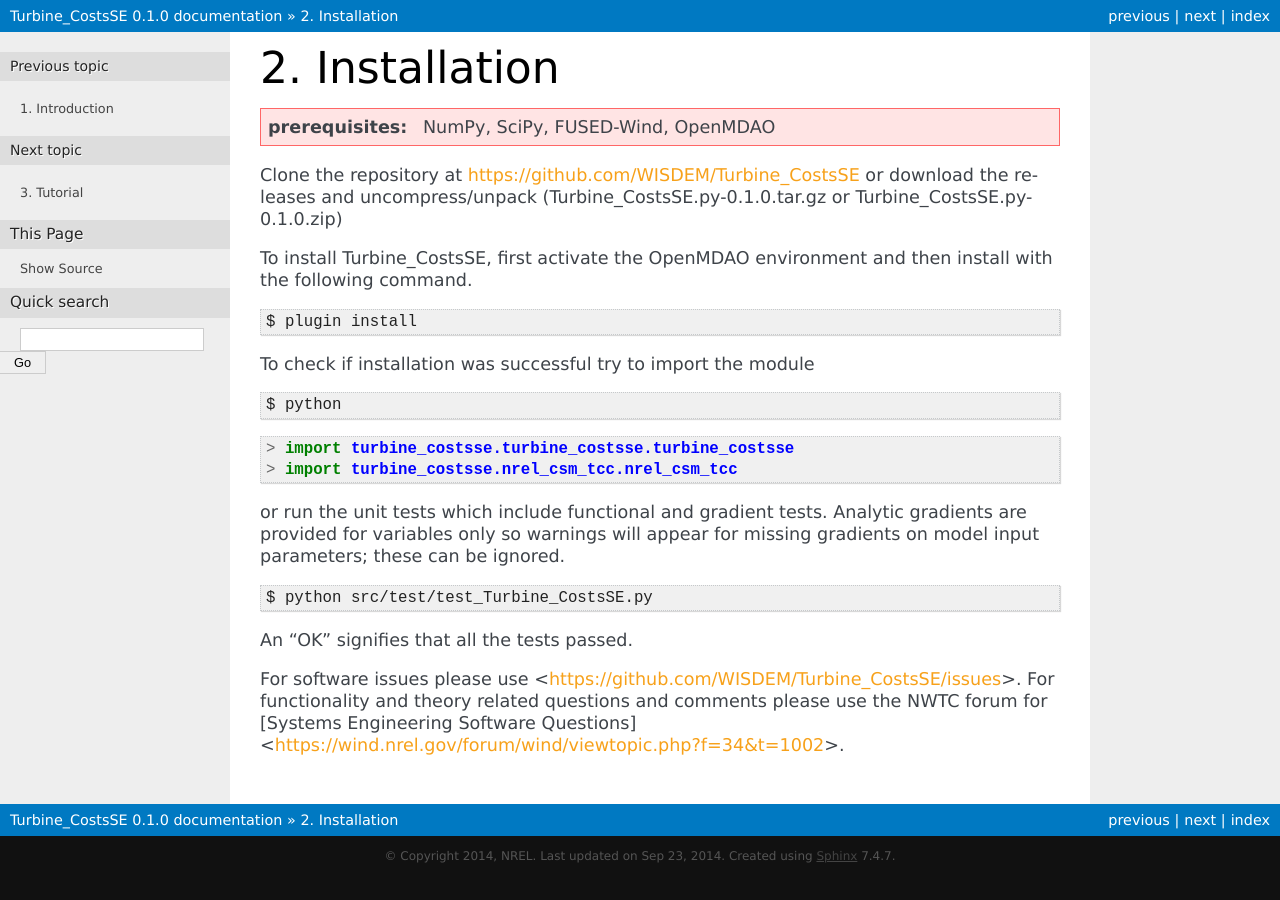
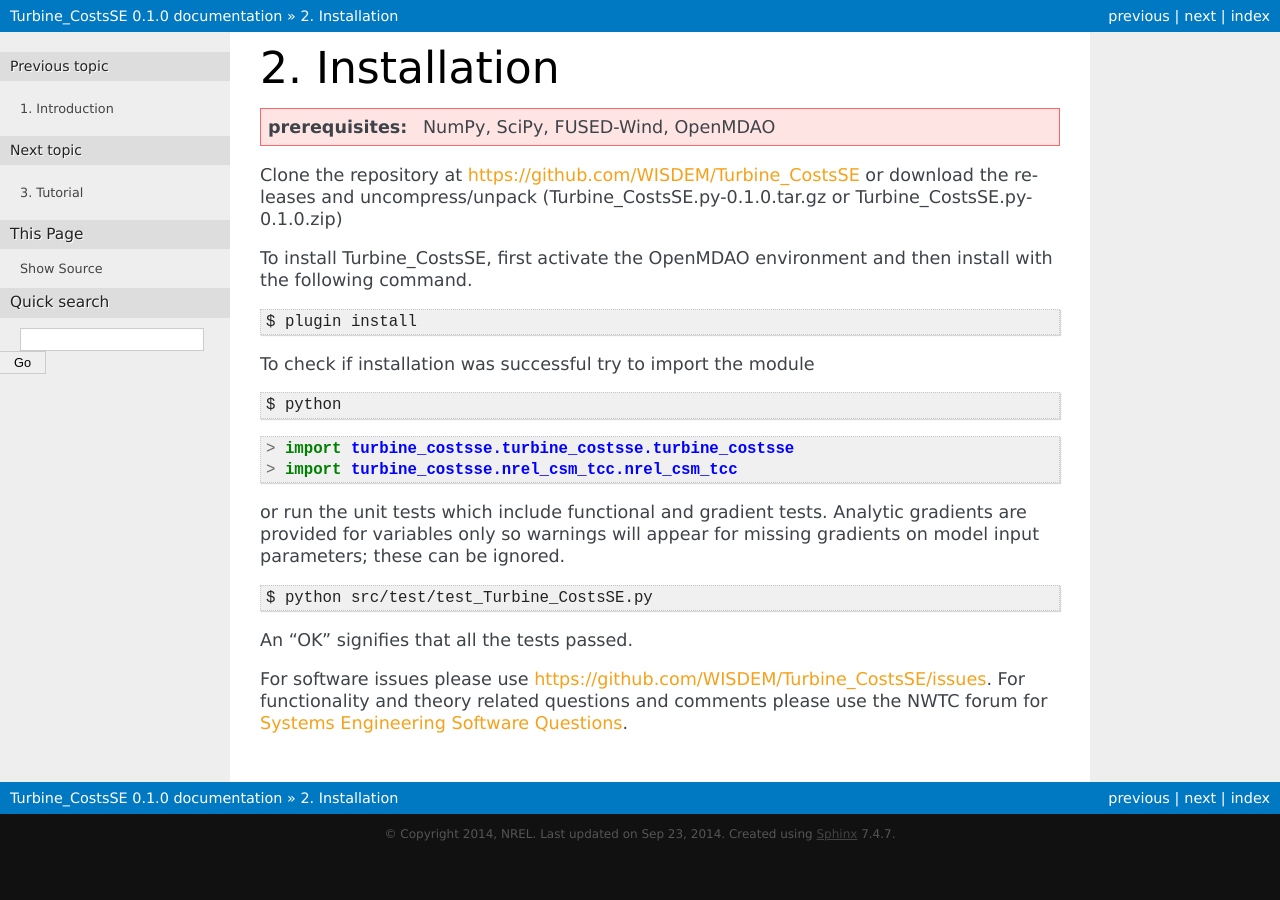
Before and after one commit to WISDEM/Turbine_CostsSE, a Sphinx documentation site: the page built from docs/installation.rst, in a window 1280 px wide. Built offline with Sphinx 7.4.7, drawn with Linux system fonts in a browser that asks for light colours.

Commit message:
updating docs installation file

```diff
--- a/docs/installation.rst
+++ b/docs/installation.rst
@@ -34,7 +34,7 @@
 
 An "OK" signifies that all the tests passed.
 
-For software issues please use <https://github.com/WISDEM/Turbine_CostsSE/issues>.  For functionality and theory related questions and comments please use the NWTC forum for [Systems Engineering Software Questions]<https://wind.nrel.gov/forum/wind/viewtopic.php?f=34&t=1002>.
+For software issues please use `<https://github.com/WISDEM/Turbine_CostsSE/issues>`_.  For functionality and theory related questions and comments please use the NWTC forum for `Systems Engineering Software Questions <https://wind.nrel.gov/forum/wind/viewtopic.php?f=34&t=1002>`_.
 
 .. only:: latex
 
```
